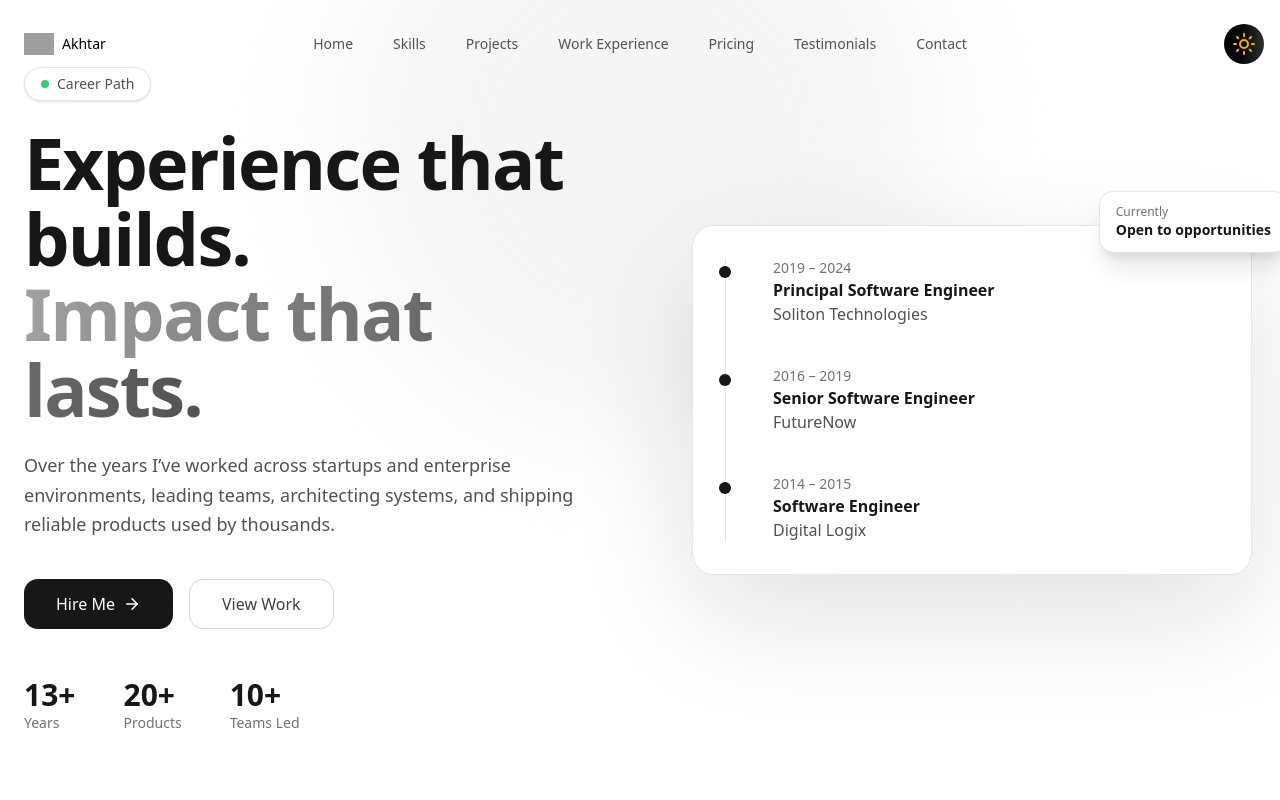
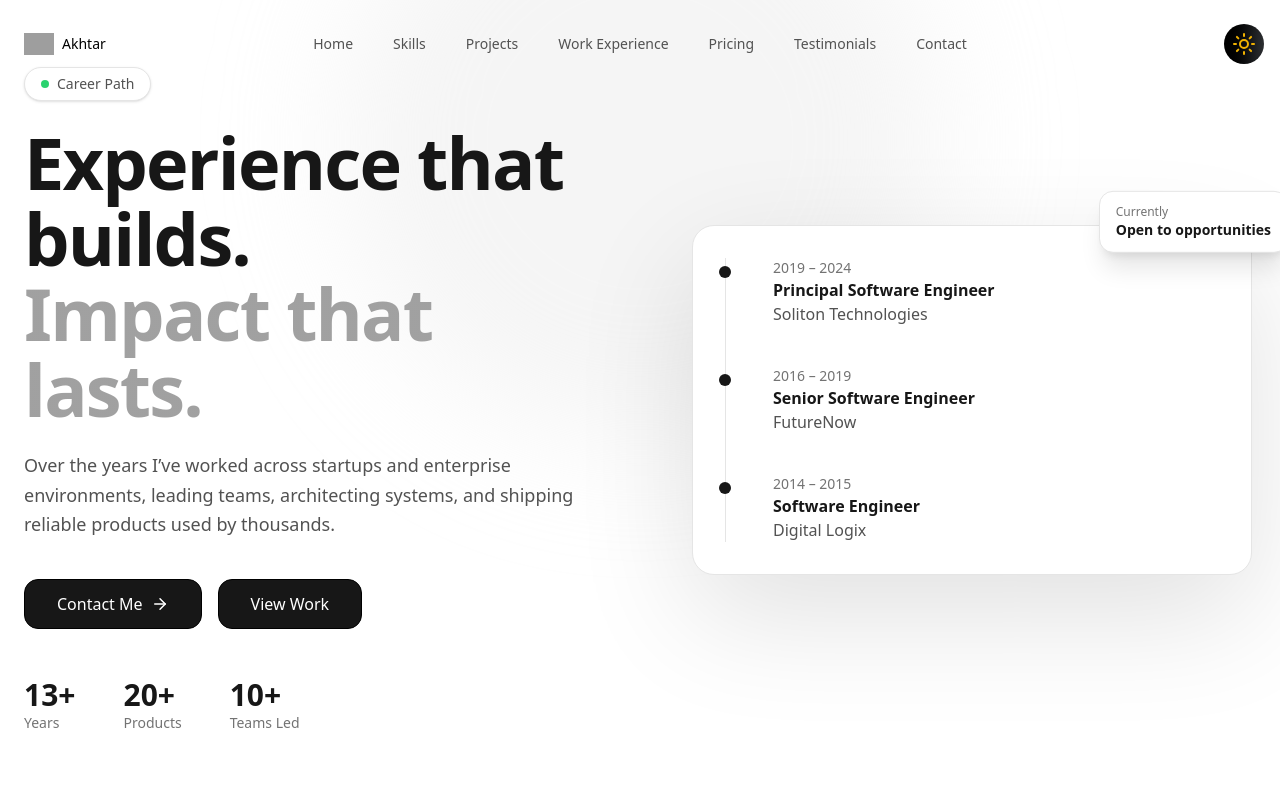
Before and after one commit to saadatkhanbuck/portfolio-akhtar, a Next.js app: page /workexperience in a window 1280 px wide. Shown: the top 800 px of the page. Built offline with nearby package versions, Linux system fonts and the light colour scheme; grey boxes are pictures that could not be loaded.

Commit message:
make changes

```diff
--- a/app/components/experiencehero.tsx
+++ b/app/components/experiencehero.tsx
@@ -35,7 +35,7 @@ export default function ExperienceHero() {
             >
               Experience that builds.
               <br />
-              <span className="bg-gradient-to-r from-neutral-400 to-neutral-600 bg-clip-text text-transparent">
+              <span className="bg-gradient-to-r from-neutral-400 to-neutral-400 bg-clip-text text-transparent">
                 Impact that lasts.
               </span>
             </motion.h1>
@@ -45,7 +45,7 @@ export default function ExperienceHero() {
               initial={{ opacity: 0 }}
               animate={{ opacity: 1 }}
               transition={{ delay: 0.2 }}
-              className="mt-6 max-w-xl text-lg leading-relaxed text-neutral-600"
+              className="mt-6 max-w-xl text-lg leading-relaxed text-neutral-600 dark:text-neutral-300"
             >
               Over the years I’ve worked across startups and enterprise
               environments, leading teams, architecting systems, and shipping
@@ -61,11 +61,11 @@ export default function ExperienceHero() {
             >
               <Link
                 href="/contactme"
-                className="group relative inline-flex items-center justify-center gap-2 overflow-hidden rounded-xl bg-neutral-900 px-8 py-3 font-medium text-white"
+                className="group relative border border-black dark:border dark:border-white inline-flex items-center justify-center gap-2 overflow-hidden rounded-xl bg-neutral-900 px-8 py-3 font-medium text-white"
               >
-                <span className="absolute inset-0 translate-y-full bg-white transition duration-300 group-hover:translate-y-0" />
+                <span className="absolute inset-0 translate-y-full bg-white  transition duration-300 group-hover:translate-y-0" />
                 <span className="relative z-10 flex items-center gap-2 group-hover:text-black">
-                  Hire Me
+                  Contact Me
                   <ArrowRight
                     size={18}
                     className="transition group-hover:translate-x-1"
@@ -75,9 +75,12 @@ export default function ExperienceHero() {
 
               <Link
                 href="/#projects"
-                className="rounded-xl border border-neutral-300 bg-white px-8 py-3 font-medium text-neutral-700 transition hover:-translate-y-0.5 hover:shadow-md hover:border-neutral-900 hover:text-neutral-900"
+                className="group relative border border-black inline-flex items-center dark:border dark:border-white justify-center gap-2 overflow-hidden rounded-xl bg-neutral-900 px-8 py-3 font-medium text-white"
               >
-                View Work
+                <span className="absolute inset-0 translate-y-full bg-white  dark:border dark:border-white transition duration-300 group-hover:translate-y-0" />
+                <span className="relative z-10 flex items-center gap-2 group-hover:text-black">
+                  View Work
+                </span>
               </Link>
             </motion.div>
 
@@ -94,7 +97,7 @@ export default function ExperienceHero() {
                 { value: "10+", label: "Teams Led" },
               ].map((item) => (
                 <div key={item.label}>
-                  <p className="text-3xl font-semibold">{item.value}</p>
+                  <p className="text-3xl dark:text-neutral-300 font-semibold">{item.value}</p>
                   <p className="text-sm text-neutral-500">{item.label}</p>
                 </div>
               ))}
--- a/app/components/projectshero.tsx
+++ b/app/components/projectshero.tsx
@@ -64,7 +64,7 @@ export default function ProjectsHero() {
             >
               <Link
                 href="/#projects"
-                className="group relative inline-flex items-center justify-center gap-2 overflow-hidden rounded-xl bg-neutral-900 px-8 py-3 font-medium text-white transition"
+                className="group relative inline-flex items-center justify-center border border-gray-900 dark:border dark:border-white gap-2 overflow-hidden rounded-xl bg-neutral-900 px-8 py-3 font-medium text-white transition"
               >
                 <span className="absolute inset-0 translate-y-full bg-white transition duration-300 group-hover:translate-y-0" />
                 <span className="relative z-10 flex items-center gap-2 group-hover:text-black">
@@ -78,9 +78,12 @@ export default function ProjectsHero() {
 
               <Link
                 href="/contactme"
-                className="rounded-xl border border-neutral-300 bg-white px-8 py-3 font-medium text-neutral-700 transition hover:-translate-y-0.5 hover:shadow-md hover:border-neutral-900 hover:text-neutral-900"
+                className="group relative inline-flex items-center justify-center border border-gray-900 dark:border dark:border-white gap-2 overflow-hidden rounded-xl bg-white px-8 py-3 font-medium text-black transition"
               >
-                Start a Project
+                <span className="absolute inset-0 translate-y-full bg-black transition duration-300 group-hover:translate-y-0" />
+                <span className="relative z-10 flex items-center gap-2 group-hover:text-white">
+                  Start a Project
+                </span>
               </Link>
             </motion.div>
 
--- a/app/hero/page.tsx
+++ b/app/hero/page.tsx
@@ -84,20 +84,24 @@ export default function HeroSection() {
             >
               <a
                 href="/projects"
-                className="group rounded-xl bg-black px-7 py-3 font-semibold text-white shadow-lg transition hover:scale-105"
+                className="group relative inline-flex items-center justify-center border border-gray-900 dark:border dark:border-white gap-2 overflow-hidden rounded-xl bg-neutral-900 px-8 py-3 font-medium text-white transition"
               >
-                View Projects
-                <span className="ml-2 inline-block transition group-hover:translate-x-1">
-                  →
-                </span>
+                  <span className="absolute inset-0 translate-y-full bg-white transition duration-300 group-hover:translate-y-0" />
+                  <span className="relative z-10 flex items-center gap-2 group-hover:text-black">
+                  View Projects
+                  </span>
+                  <span className="ml-2 inline-block transition group-hover:translate-x-1">
+                    →
+                  </span>
               </a>
 
               <a
                 href="/Akhtar_Abbas_CV (2).pdf"
                 download="Akhtar-Abbas-CV.pdf"
-                className="rounded-xl border bg-white/70 backdrop-blur dark:text-black dark:hover:text-white px-7 py-3 font-semibold transition hover:bg-black hover:text-white hover:scale-105"
+                className="group relative inline-flex items-center justify-center border border-gray-900 dark:border dark:border-white gap-2 overflow-hidden rounded-xl bg-white px-8 py-3 font-medium text-black transition"
               >
-                Download CV
+                <span className="absolute inset-0 translate-y-full bg-black transition duration-300 group-hover:translate-y-0" />
+                <span className="relative z-10 flex items-center gap-2 group-hover:text-white">Download CV</span>
               </a>
             </motion.div>
 
```
